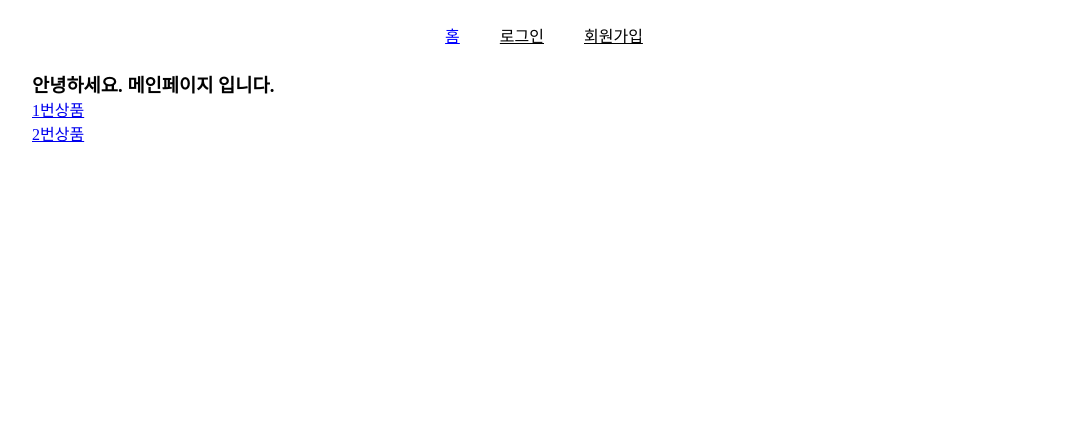
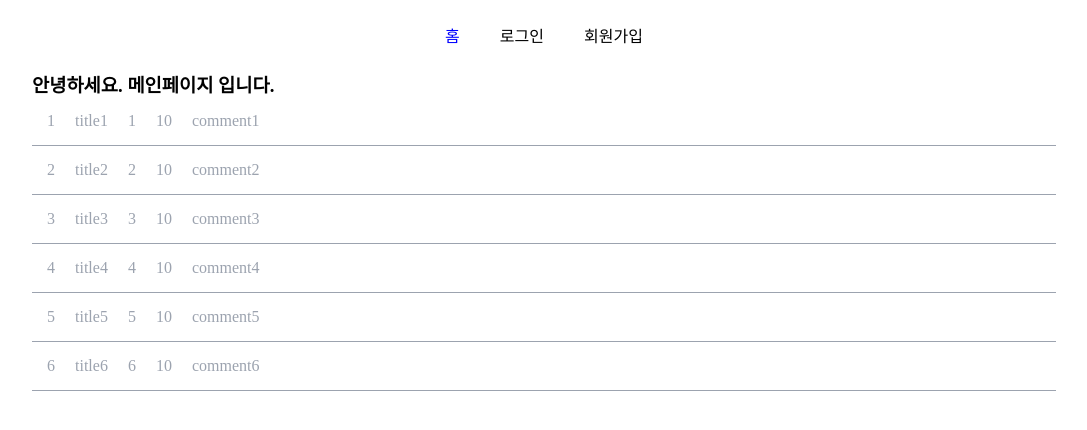
Before and after one commit to github-jademon/NetTalk-Frontend, a React (Create React App) app: page / in a window 1280 px wide. Shown: the top 430 px of the page, without its empty margins (96-1183 px from the left). Built offline with nearby package versions, Linux system fonts and the light colour scheme.

Commit message:
add room list

```diff
--- a/src/App.css
+++ b/src/App.css
@@ -36,12 +36,6 @@ li {
   width: 80%;
 }
 
-.valid-ck {
-  font-size: 9px;
-  color: red;
-  margin: 0 10px;
-}
-
 label {
   display: inline-block;
   width: 100px;
@@ -64,3 +58,26 @@ input[type="button"] {
   border: none;
   background-color: #ddd;
 }
+
+.valid-ck {
+  font-size: 9px;
+  color: red;
+  margin: 0 10px;
+}
+
+.room {
+  display: flex;
+  flex-direction: row;
+  padding: 5px;
+  border: none;
+  border-bottom: 1px #9ca3af solid;
+}
+
+.room div {
+  padding: 10px;
+  color: #9ca3af;
+}
+
+a {
+  text-decoration: none;
+}
--- a/src/pages/Main.js
+++ b/src/pages/Main.js
@@ -1,18 +1,66 @@
-import React from "react";
+import React, { useState } from "react";
 import { Link } from "react-router-dom";
 
+const data = [
+  {
+    id: 1,
+    title: "title1",
+    userCount: 1,
+    maxCount: 10,
+    comment: "comment1",
+  },
+  {
+    id: 2,
+    title: "title2",
+    userCount: 2,
+    maxCount: 10,
+    comment: "comment2",
+  },
+  {
+    id: 3,
+    title: "title3",
+    userCount: 3,
+    maxCount: 10,
+    comment: "comment3",
+  },
+  {
+    id: 4,
+    title: "title4",
+    userCount: 4,
+    maxCount: 10,
+    comment: "comment4",
+  },
+  {
+    id: 5,
+    title: "title5",
+    userCount: 5,
+    maxCount: 10,
+    comment: "comment5",
+  },
+  {
+    id: 6,
+    title: "title6",
+    userCount: 6,
+    maxCount: 10,
+    comment: "comment6",
+  },
+];
+
 const Main = (props) => {
+  // const [data, setData] = useState([]);
+
   return (
     <div className="container">
       <h3>안녕하세요. 메인페이지 입니다.</h3>
-      <ul>
-        <Link to="/product/1">
-          <li>1번상품</li>
+      {data.map((v, i) => (
+        <Link to={"/room/" + v.id} key={i} className="room">
+          <div>{i + 1}</div>
+          <div>{v.title}</div>
+          <div>{v.userCount}</div>
+          <div>{v.maxCount}</div>
+          <div>{v.comment}</div>
         </Link>
-        <Link to="/product/2">
-          <li>2번상품</li>
-        </Link>
-      </ul>
+      ))}
     </div>
   );
 };
```
